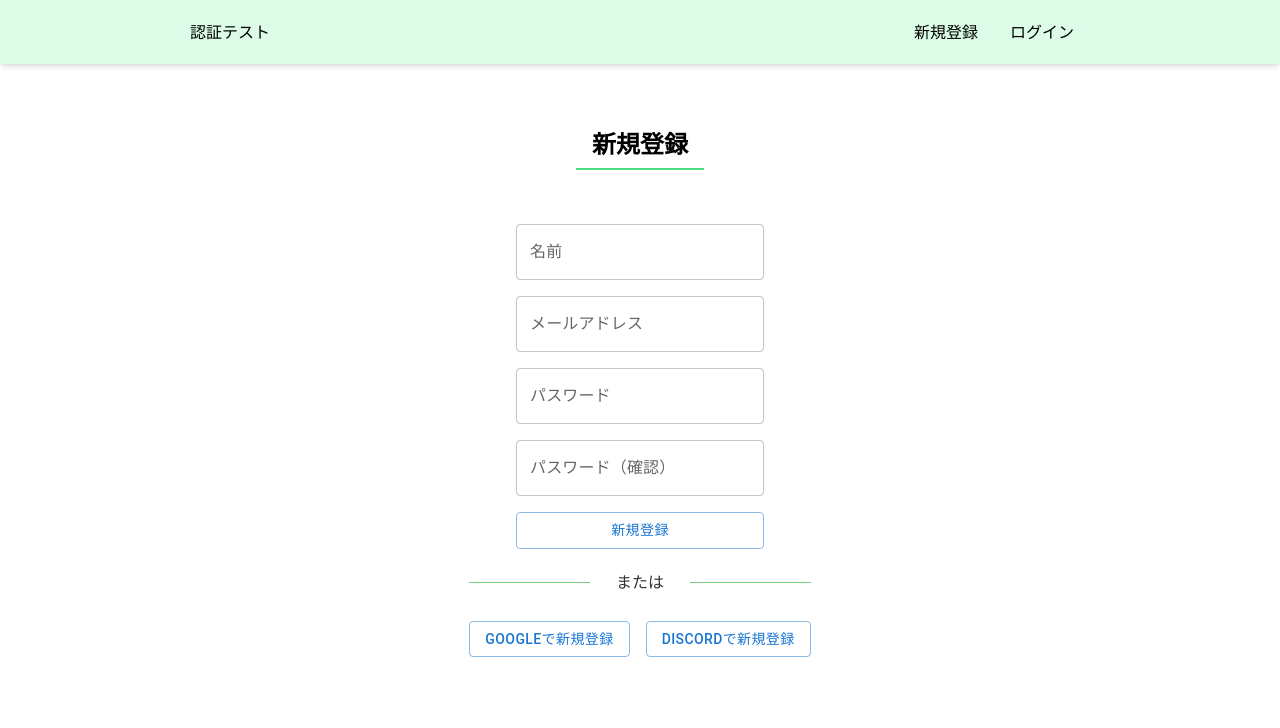
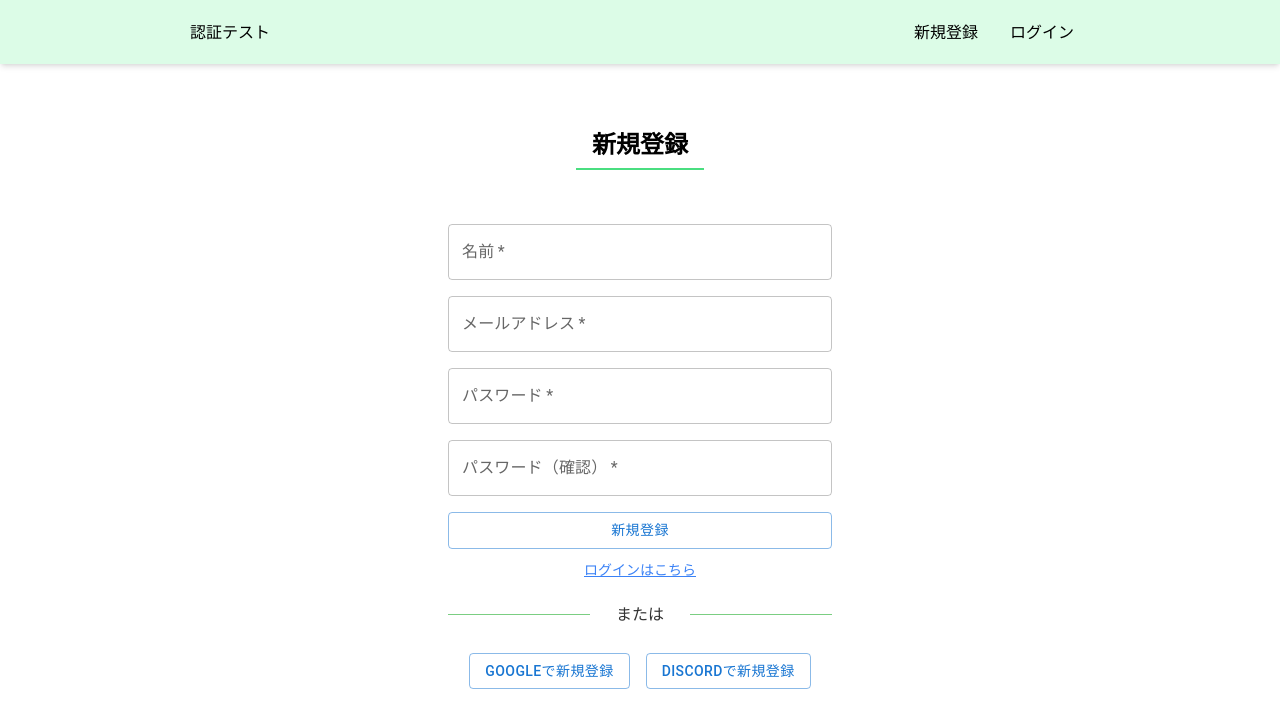
Before and after one commit to topi0247/Synopsis, a Next.js app in the folder front/: page /signup in a window 1280 px wide. Shown: the top 728 px of the page. Built offline with nearby package versions, Linux system fonts and the light colour scheme; no server answers.

Commit message:
フォーム整え

```diff
--- /dev/null
+++ b/front/src/app/components/ui/errorMsg.tsx
@@ -0,0 +1,10 @@
+export const ErrorMessage = ({ error }: { error: string[] }) => {
+  if (error.length === 0) return null;
+  return (
+    <p className="bg-red-400 bg-opacity-40 p-3 rounded border border-red-600 text-center text-gray-700 my-2">
+      {error.map((e) => {
+        return e;
+      })}
+    </p>
+  );
+};
--- a/front/src/app/login/page.tsx
+++ b/front/src/app/login/page.tsx
@@ -5,6 +5,8 @@ import { useState } from "react";
 import { H2 } from "../components/ui/h2";
 import { useRouter } from "next/navigation";
 import { setSession } from "@/session";
+import { ErrorMessage } from "../components/ui/errorMsg";
+import Link from "next/link";
 
 export default function Login() {
   const [email, setEmail] = useState("");
@@ -26,7 +28,6 @@ export default function Login() {
       }),
     })
       .then((res) => {
-        console.log(res.headers.get("Access-Token"));
         if (res.ok) {
           setSession("access-token", res.headers.get("Access-Token") ?? "");
           setSession("client", res.headers.get("Client") ?? "");
@@ -64,13 +65,7 @@ export default function Login() {
               className="flex flex-col gap-4 w-full"
               onSubmit={(e) => handleOnSubmit(e)}
             >
-              {error.length > 0 && (
-                <p className="bg-red-400 bg-opacity-40 p-3 rounded border border-red-600 text-center text-gray-700 my-2">
-                  {error.map((e) => {
-                    return e;
-                  })}
-                </p>
-              )}
+              <ErrorMessage error={error} />
               <TextField
                 label="メールアドレス"
                 variant="outlined"
@@ -95,20 +90,28 @@ export default function Login() {
                 ログイン
               </Button>
             </form>
+            <div className="text-center">
+              <Link
+                href="/signup"
+                className="text-center text-sm text-blue-500 underline hover:opacity-50 transition-all"
+              >
+                新規登録はこちら
+              </Link>
+            </div>
             <hr className="or" />
             <div className="flex gap-4">
-              <button
+              <Button
+                variant="outlined"
                 onClick={() => handleLoginWIthGoogle()}
-                className="bg-green-100 px-4 py-2 rounded hover:bg-green-400 transition-all"
               >
-                Login with Google
-              </button>
-              <button
+                Googleで新規登録
+              </Button>
+              <Button
+                variant="outlined"
                 onClick={() => handleLoginWIthDiscord()}
-                className="bg-green-100 px-4 py-2 rounded hover:bg-green-400 transition-all"
               >
-                Login with Discord
-              </button>
+                Discordで新規登録
+              </Button>
             </div>
           </div>
         </section>
--- a/front/src/app/signup/page.tsx
+++ b/front/src/app/signup/page.tsx
@@ -1,12 +1,56 @@
 "use client";
 
 import { Button, TextField } from "@mui/material";
-import CustomStyle from "./style.module.css";
 import { H2 } from "../components/ui/h2";
+import { useState } from "react";
+import { ErrorMessage } from "../components/ui/errorMsg";
+import { useRouter } from "next/navigation";
+import { set } from "react-hook-form";
+import { setSession } from "@/session";
+import Link from "next/link";
 
 export default function SignUp() {
+  const [email, setEmail] = useState("");
+  const [password, setPassword] = useState("");
+  const [name, setName] = useState("");
+  const [passwordConfirmation, setPasswordConfirmation] = useState("");
+  const [error, setError] = useState([]);
+  const API_URL = process.env.NEXT_PUBLIC_API_URL;
+  const router = useRouter();
+
   const handleOnSubmit = async (e: React.FormEvent<HTMLFormElement>) => {
     e.preventDefault();
+    await fetch(`${API_URL}/auth`, {
+      method: "POST",
+      headers: {
+        "Content-Type": "application/json",
+      },
+      body: JSON.stringify({
+        email,
+        password,
+        name,
+        password_confirmation: passwordConfirmation,
+      }),
+    })
+      .then((res) => {
+        if (res.ok) {
+          setSession("access-token", res.headers.get("Access-Token") ?? "");
+          setSession("client", res.headers.get("Client") ?? "");
+          setSession("uid", res.headers.get("Uid") ?? "");
+          setSession("expiry", res.headers.get("Expiry") ?? "");
+        }
+        return res.json();
+      })
+      .then((data) => {
+        if (data.success) {
+          router.push("/login");
+        } else {
+          setError(data.errors);
+        }
+      })
+      .catch((error) => {
+        setError(error.message);
+      });
   };
 
   const handleLoginWIthGoogle = async () => {
@@ -24,29 +68,56 @@ export default function SignUp() {
       <article className="w-full flex flex-col justify-center items-center gap-8">
         <section className="flex flex-col justify-center items-center w-96">
           <H2>新規登録</H2>
-          <div className="flex flex-col gap-2 justify-center items-center my-8">
+          <div className="flex flex-col gap-2 justify-center items-center my-8 w-full">
             <form
-              className="flex flex-col gap-4"
+              className="flex flex-col gap-4 w-full"
               onSubmit={(e) => handleOnSubmit(e)}
             >
-              <TextField label="名前" variant="outlined" type="text" />
+              <ErrorMessage error={error} />
+              <TextField
+                label="名前"
+                variant="outlined"
+                type="text"
+                autoComplete="name"
+                required
+                onChange={(e) => setName(e.target.value)}
+              />
               <TextField
                 label="メールアドレス"
                 variant="outlined"
                 type="email"
+                autoComplete="email"
+                required
+                onChange={(e) => setEmail(e.target.value)}
               />
               <TextField
                 label="パスワード"
                 variant="outlined"
                 type="password"
+                autoComplete="new-password"
+                required
+                onChange={(e) => setPassword(e.target.value)}
               />
               <TextField
                 label="パスワード（確認）"
                 variant="outlined"
                 type="password"
+                autoComplete="new-password"
+                required
+                onChange={(e) => setPasswordConfirmation(e.target.value)}
               />
-              <Button variant="outlined">新規登録</Button>
+              <Button variant="outlined" type="submit">
+                新規登録
+              </Button>
             </form>
+            <div className="text-center">
+              <Link
+                href="/login"
+                className="text-center text-sm text-blue-500 underline hover:opacity-50 transition-all"
+              >
+                ログインはこちら
+              </Link>
+            </div>
             <hr className="or" />
             <div className="flex gap-4">
               <Button
```
Also changed, not shown: 1 other file (tests, documents, lock files or other folders).
